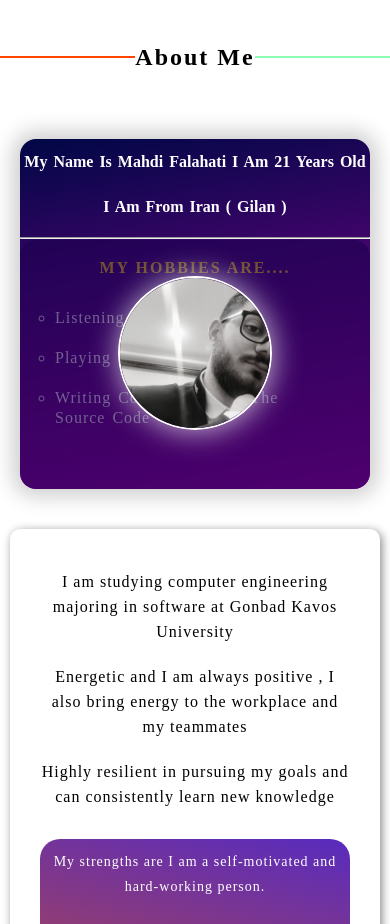
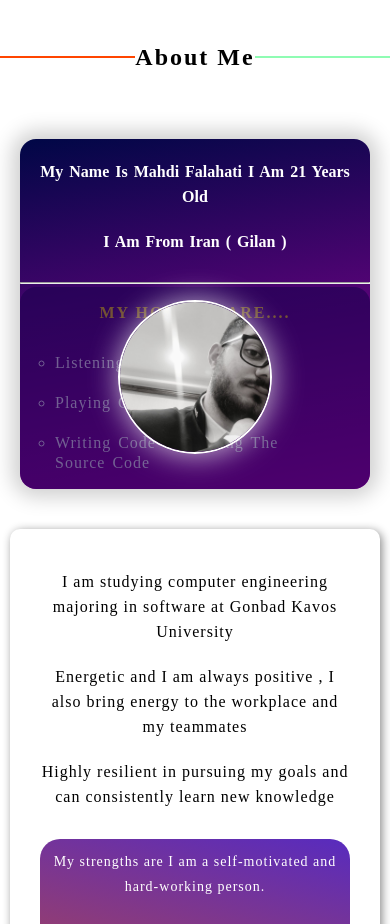
Before and after one commit to Mahdi-Falahati/my-websitte, a React (Create React App) app: page / in a window 390 px wide. Shown: the part 840-1764 px from the top of the page. Built offline with nearby package versions, Linux system fonts and the light colour scheme.

Commit message:
fixed size card description

```diff
--- a/src/Components/About.module.css
+++ b/src/Components/About.module.css
@@ -75,7 +75,7 @@
     gap: 1em;
     flex-direction: column;
     background-color: #1d01509f;
-    height: 67%;
+    height: 215px;
     bottom: 0;
     border-radius: 1em 1em 0 0;
     transition: all 1s cubic-bezier(0.645, 0.045, 0.355, 1);
@@ -130,6 +130,10 @@
     text-transform: capitalize;
     line-height: 20px;
     padding: 10px 0px;
+}
+
+.info{
+    padding: 10px;
 }
 
 .info p {
@@ -203,7 +207,7 @@
     }
 }
 
-@media only screen and (max-width:490px) {
+@media only screen and (max-width:500px) {
     .card {
         width: 400px;
     }
@@ -213,7 +217,7 @@
     }
 
     .card_description {
-        height: 62%;
+        height: 198px;
     }
 }
 
@@ -223,7 +227,7 @@
     }
 
     .card_description {
-        height: 62%;
+        height: 170px;
     }
 }
 
@@ -233,7 +237,7 @@
     }
 
     .card_description {
-        height: 55%;
+        height: 173px;
     }
 }
 
```
